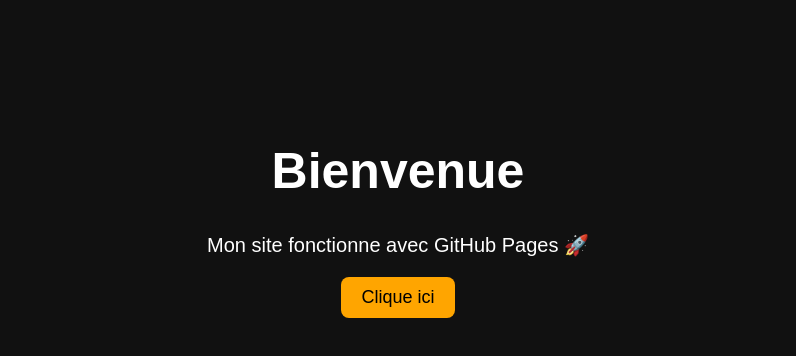
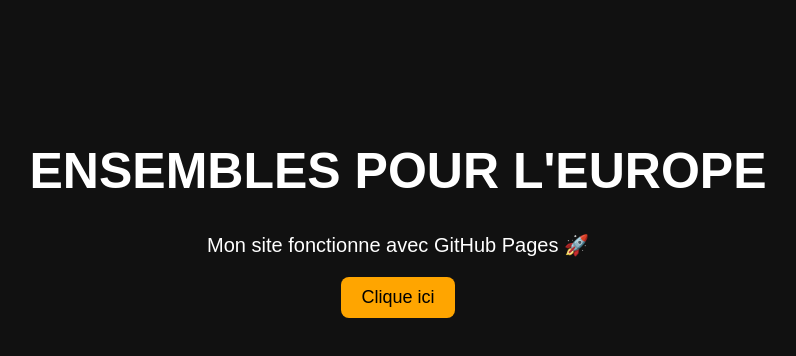
Before and after one commit to Fl92G/Site-31, a plain HTML site: page index.html in a window 1280 px wide. Shown: the whole page, without its empty margins (242-1038 px from the left). Drawn offline with Linux system fonts and the light colour scheme.

Commit message:
Update index.html

```diff
--- a/index.html
+++ b/index.html
@@ -2,7 +2,7 @@
 <html lang="fr">
 <head>
 <meta charset="UTF-8">
-<title>ENSEMBLES POUR L'EUROPE</title>
+<title>premier site</title>
 
 <style>
 body{
@@ -35,7 +35,7 @@ button{
 
 <body>
 
-<h1>Bienvenue</h1>
+<h1>ENSEMBLES POUR L'EUROPE</h1>
 
 <p>Mon site fonctionne avec GitHub Pages 🚀</p>
 
```
